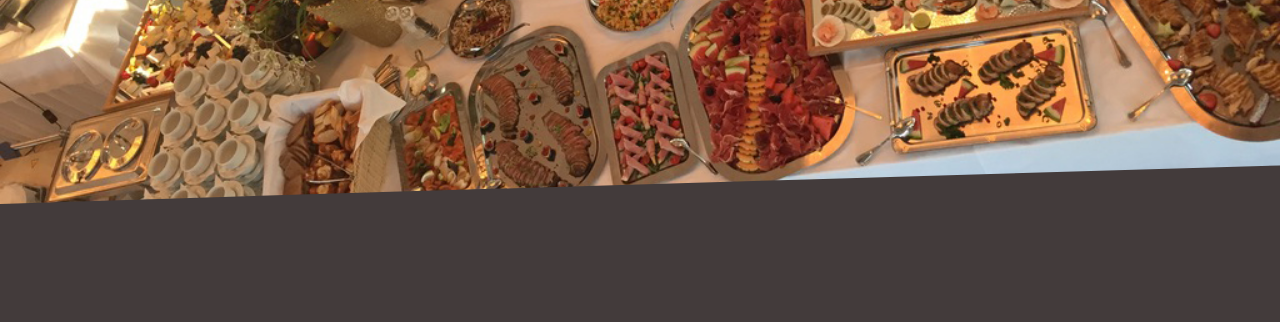
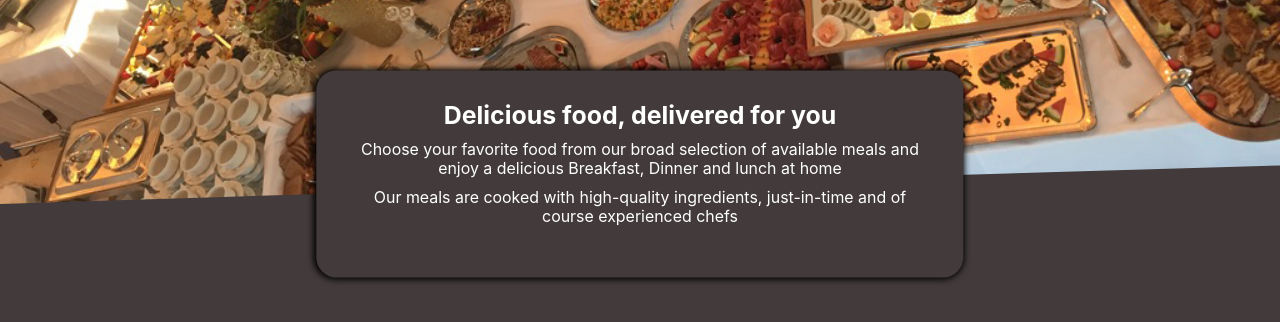
Before and after one commit to YasirHasn9/meals, a React (Create React App) app: page / in a window 1280 px wide. Shown: the part 146-468 px from the top of the page. Built offline with nearby package versions, Linux system fonts and the light colour scheme.

Commit message:
displayed meals

```diff
--- a/src/App.js
+++ b/src/App.js
@@ -1,10 +1,13 @@
 import { Fragment } from "react";
 import { Header } from "./components/Layout/Header";
+import { Meals } from "./components/Meals/Meals";
 function App() {
     return (
         <Fragment>
             <Header />
-            {/* <h2>lets get started</h2> */}
+            <main>
+                <Meals />
+            </main>
         </Fragment>
     );
 }
```
